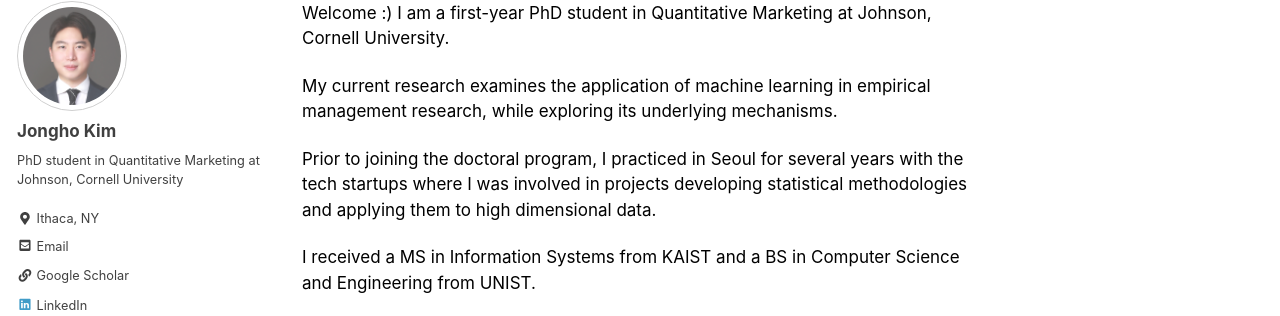
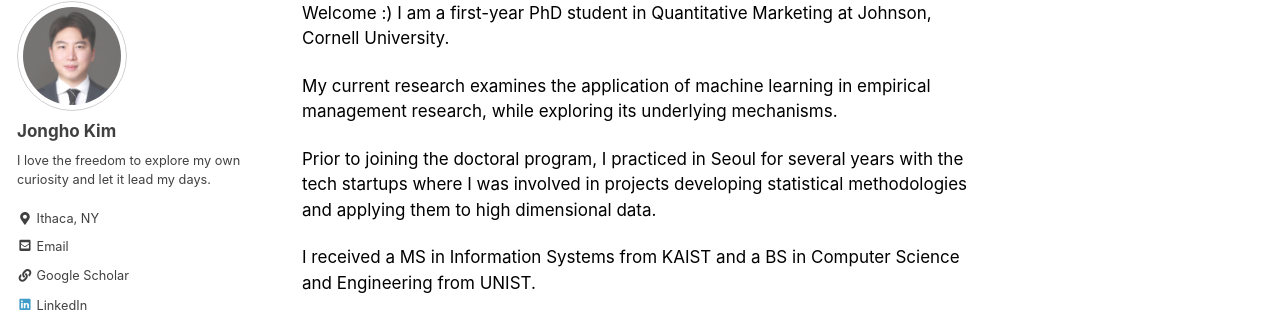
Before and after one commit to jonghkim/jonghkim.github.io, a Jekyll site: the page built from index.md, in a window 1280 px wide. Shown: the part 111-427 px from the top of the page. Built offline with Jekyll 4.4.1, drawn with Linux system fonts in a browser that asks for light colours.

Commit message:
bio updated

```diff
--- a/_config.yml
+++ b/_config.yml
@@ -102,7 +102,7 @@ analytics:
 author:
   name             : "Jongho Kim"
   avatar           : "/assets/images/bio-photo.jpg" # path of avatar image, e.g. "/assets/images/bio-photo.jpg"
-  bio              : "PhD student in Quantitative Marketing at Johnson, Cornell University" # I love the freedom to explore my own curiosity and let it lead my days.
+  bio              : "I love the freedom to explore my own curiosity and let it lead my days."
   location         : "Ithaca, NY"
   email            : "jk2352@cornell.edu"
   uri              :
```
